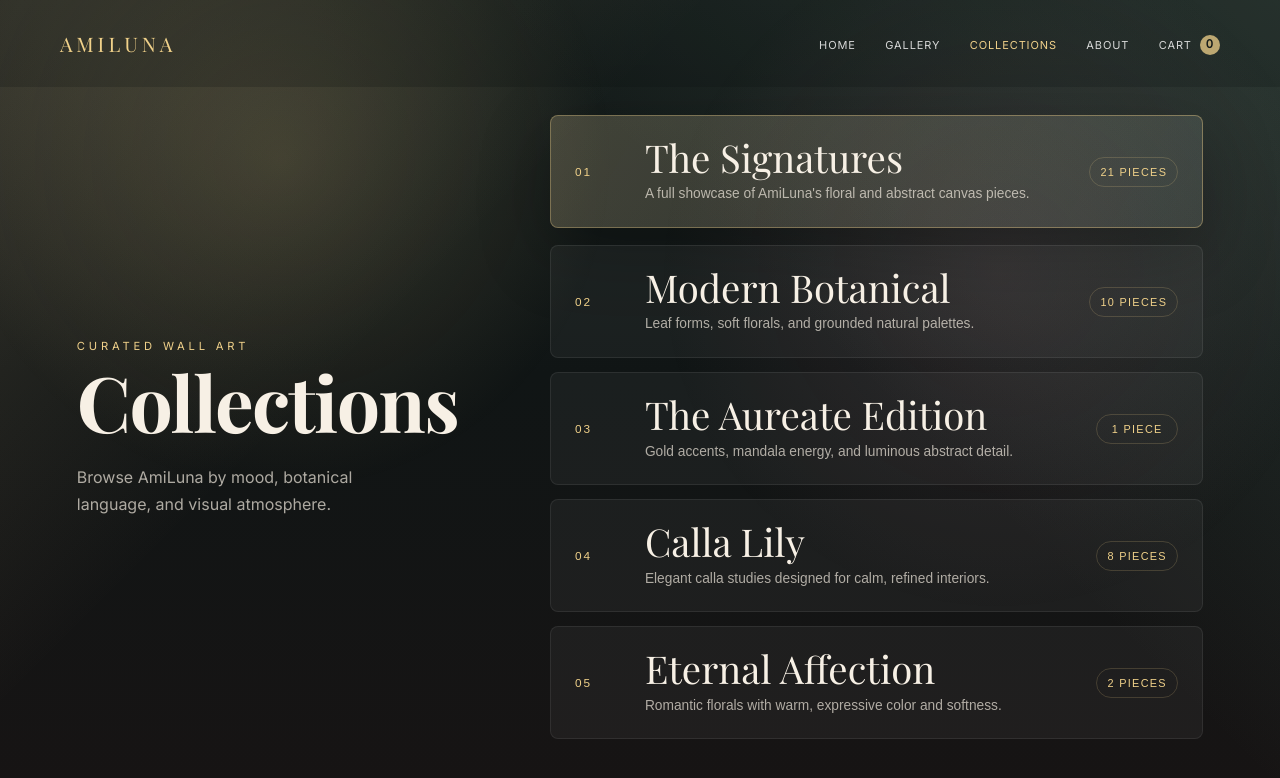
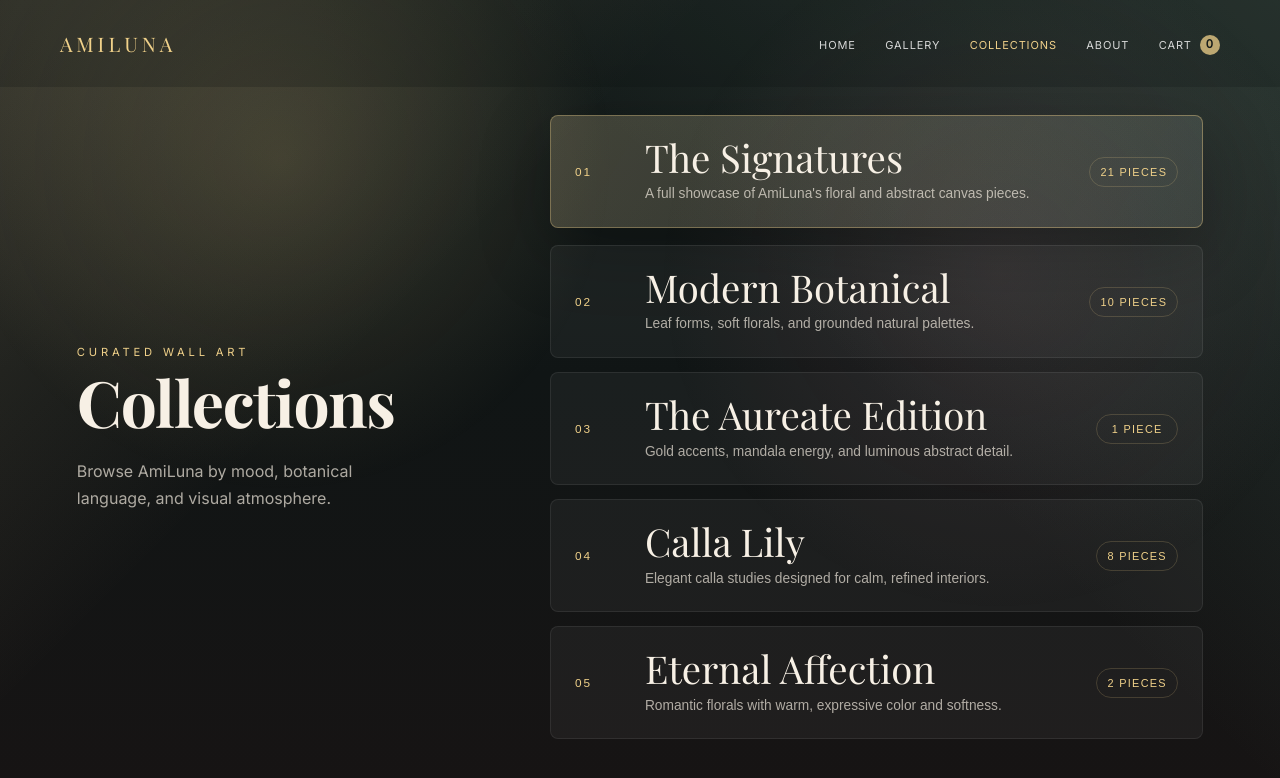
Before and after one commit to aishahamidm-droid/amiluna-site, a website built with Vite: page collections.html in a window 1280 px wide. Built offline with nearby package versions, Linux system fonts and the light colour scheme; no server answers.

Commit message:
Prevent collections heading overlap

```diff
--- a/collections.css
+++ b/collections.css
@@ -459,7 +459,7 @@ body::before {
     }
 }
 
-@media (min-width: 901px) and (max-width: 1280px) {
+@media (min-width: 1041px) and (max-width: 1280px) {
     .collections-container {
         grid-template-columns: minmax(250px, 34%) minmax(500px, 58%);
         gap: 5%;
@@ -468,7 +468,7 @@ body::before {
     }
 
     .collections-intro h1 {
-        font-size: clamp(3.7rem, 6vw, 5.2rem);
+        font-size: clamp(3.5rem, 5vw, 4.4rem);
     }
 
     .collections-intro p:not(.eyebrow) {
```
